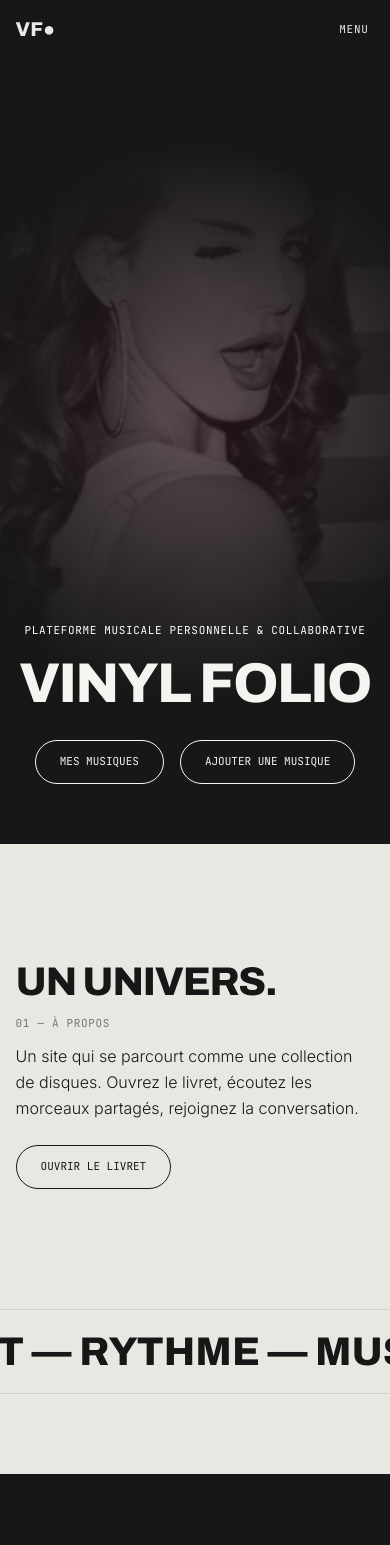
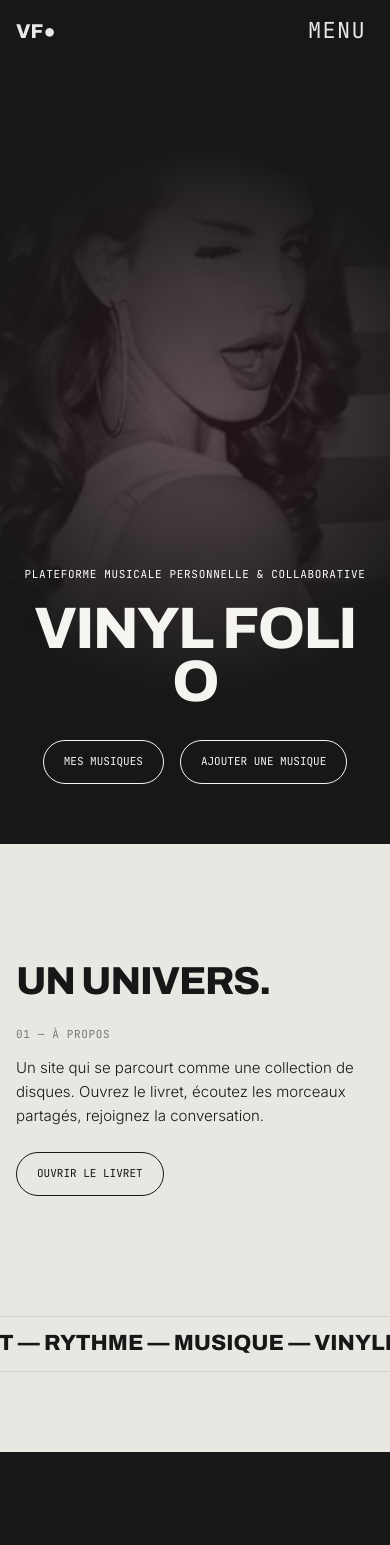
Before and after one commit to mfrgt4/vinyl-folio, a React (Vite) app: page / in a window 390 px wide. Shown: the top 1545 px of the page. Built offline with nearby package versions, Linux system fonts and the light colour scheme.

Commit message:
Update styles.css

```diff
--- a/src/styles.css
+++ b/src/styles.css
@@ -1,20 +1,19 @@
 :root{--bg:#E8E7E2;--paper:#F5F4F0;--ink:#171717;--grey:#777671;--line:#D2D1CC;--pink:#BF2158;--pink-dark:#C46A8A}
-*{box-sizing:border-box;margin:0}body{background:var(--bg);color:var(--ink);font:300 16px/1.6 Inter,sans-serif}
-::selection{background:var(--pink);color:#fff}
+*{box-sizing:border-box;margin:0}html,body{overflow-x:hidden}body{background:var(--bg);color:var(--ink);font:300 16px/1.6 Inter,sans-serif;-webkit-text-size-adjust:100%}
+img,video,canvas,svg{max-width:100%;height:auto}::selection{background:var(--pink);color:#fff}
 ::-moz-selection{background:var(--pink);color:#fff}
-a{color:inherit;text-decoration:none}button{font:inherit;cursor:pointer;background:none;border:0;color:inherit}
+a{color:inherit;text-decoration:none}button{font:inherit;cursor:pointer;background:none;border:0;color:inherit;-webkit-tap-highlight-color:transparent}
 .mono{font-family:'JetBrains Mono',monospace;font-size:11px;letter-spacing:.06em;text-transform:uppercase;color:var(--grey)}
-h1,h2{font-family:Archivo,sans-serif;font-stretch:75%;font-weight:800;line-height:.88;letter-spacing:-.03em;text-transform:uppercase}
-h1{font-size:clamp(56px,13vw,200px)}h2{font-size:clamp(40px,8vw,110px)}
+h1,h2{font-family:Archivo,sans-serif;font-stretch:75%;font-weight:800;line-height:.88;letter-spacing:-.03em;text-transform:uppercase;overflow-wrap:break-word}
+h1{font-size:clamp(48px,11vw,200px)}h2{font-size:clamp(36px,8vw,110px)}
 .nav{position:fixed;inset:0 0 auto;z-index:50;display:flex;justify-content:space-between;align-items:center;padding:18px 4vw;mix-blend-mode:difference;color:#fff}
 .nav nav{display:flex;gap:28px}.nav a{font-family:'JetBrains Mono';font-size:11px;text-transform:uppercase;position:relative}
 .nav a.on::after{content:'';position:absolute;left:0;right:0;bottom:-4px;height:1px;background:#29C68A}
-.burger{display:none}
-@media(max-width:860px){.burger{display:block}.nav nav{position:fixed;inset:0;background:var(--ink);flex-direction:column;justify-content:center;align-items:center;font-size:24px;transform:translateY(-100%);transition:transform .7s cubic-bezier(.7,0,.2,1)}.nav nav.open{transform:none}}
+.burger{display:none;font-size:22px;line-height:1;padding:8px}
 .page{min-height:100vh;padding:120px 4vw 60px}
-.hero{height:100vh;margin:-120px -4vw 0;background:#171717;color:var(--paper);display:flex;flex-direction:column;justify-content:center;align-items:center;position:relative;overflow:hidden;text-align:center}
+.hero{height:100svh;min-height:560px;margin:-120px -4vw 0;background:#171717;color:var(--paper);display:flex;flex-direction:column;justify-content:center;align-items:center;position:relative;overflow:hidden;text-align:center;padding:120px 4vw 60px}
 .hero canvas{position:absolute!important;inset:0}.hero>*:not(canvas){position:relative}
-.btn{display:inline-block;border:1px solid currentColor;padding:12px 24px;border-radius:99px;font-family:'JetBrains Mono';font-size:11px;text-transform:uppercase;transition:.4s}
+.btn{display:inline-block;border:1px solid currentColor;padding:12px 24px;border-radius:99px;font-family:'JetBrains Mono';font-size:11px;text-transform:uppercase;transition:.4s;text-align:center;white-space:nowrap}
 .btn:hover{background:var(--pink);border-color:var(--pink);color:#fff;transform:translateY(-3px)}
 .marquee{overflow:hidden;white-space:nowrap;border-block:1px solid var(--line);padding:20px 0}.marquee div{display:inline-block;animation:m 30s linear infinite;font:800 40px Archivo;font-stretch:75%;text-transform:uppercase}
 @keyframes m{to{transform:translateX(-50%)}}@keyframes spin{to{transform:rotate(360deg)}}
@@ -24,10 +23,71 @@ h1{font-size:clamp(56px,13vw,200px)}h2{font-size:clamp(40px,8vw,110px)}
 .rec .disc::after{content:'';position:absolute;inset:36%;border-radius:50%;background:var(--pink)}
 .rec .cover{position:absolute;inset:0;box-shadow:0 18px 30px -18px #0008;transition:transform .8s cubic-bezier(.2,.8,.2,1)}
 .rec:hover .cover{transform:translateX(-14%) translateZ(40px) rotate(-3deg)}.rec:hover .disc{transform:translateX(30%);animation:spin 3s linear infinite}
-.track{display:grid;grid-template-columns:40px 48px 1fr auto;gap:16px;align-items:center;padding:12px 8px;border-bottom:1px solid var(--line);width:100%;text-align:left;position:relative}
+.track{display:grid;grid-template-columns:40px 48px 1fr auto;gap:16px;align-items:center;padding:12px 8px;border-bottom:1px solid var(--line);width:100%;text-align:left;position:relative;min-width:0}
+.track>*{min-width:0;overflow-wrap:break-word}
 .track.on{color:var(--pink)}.track:hover{padding-left:20px;transition:.3s}
-.sq{width:48px;height:48px}.split{display:grid;grid-template-columns:1fr 1fr;gap:4vw}
-@media(max-width:860px){.split{grid-template-columns:1fr}}
+.sq{width:48px;height:48px;flex-shrink:0}.split{display:grid;grid-template-columns:1fr 1fr;gap:4vw}
 .field{display:block;margin:28px 0;border-bottom:1px solid var(--ink);transition:.3s}.field:focus-within{border-color:var(--pink)}
 .field input,.field textarea{width:100%;background:none;border:0;outline:0;font:300 28px Inter;padding:6px 0;color:var(--ink)}
-.err{color:var(--pink)}.tag{border:1px solid var(--line);padding:4px 12px;border-radius:99px;margin-right:8px}.tag.on{background:var(--ink);color:#fff}
+.err{color:var(--pink)}.tag{border:1px solid var(--line);padding:4px 12px;border-radius:99px;margin-right:8px;margin-bottom:8px}.tag.on{background:var(--ink);color:#fff}
+
+/* ============ RESPONSIVE SOIGNÉ ============ */
+
+/* TABLETTE - 1024px */
+@media(max-width:1024px){
+  .page{padding:110px 5vw 50px}
+  .hero{margin:-110px -5vw 0;padding:110px 5vw 50px}
+  .split{gap:32px}
+  .stage{height:380px}
+  .marquee div{font-size:32px}
+}
+
+/* MOBILE - 860px */
+@media(max-width:860px){
+  body{font-size:15px}
+  .burger{display:block;mix-blend-mode:difference;color:#fff}
+  .nav{padding:14px 5vw}
+  .nav nav{position:fixed;inset:0;background:var(--ink);flex-direction:column;justify-content:center;align-items:center;gap:32px;font-size:24px;transform:translateY(-100%);transition:transform .7s cubic-bezier(.7,0,.2,1);z-index:60;padding:80px 24px 40px}
+  .nav nav.open{transform:none}
+  .nav nav a{font-size:18px;letter-spacing:.08em}
+  .nav a.on::after{bottom:-8px}
+  .page{padding:100px 5vw 40px}
+  .hero{min-height:520px;margin:-100px -5vw 0;padding:100px 5vw 48px;justify-content:flex-end}
+  .hero h1{font-size:clamp(48px,14vw,96px)}
+  .split{grid-template-columns:1fr;gap:28px}
+  .marquee{padding:14px 0}.marquee div{font-size:26px}
+  .stage{height:340px;margin-top:24px}
+  .rec{width:210px;height:210px;margin-left:-105px;top:20px}
+  .track{grid-template-columns:32px 44px 1fr auto;gap:12px;padding:12px 4px}
+  .track:hover{padding-left:8px}
+  .sq{width:44px;height:44px}
+  .field input,.field textarea{font-size:22px}
+  .btn{padding:12px 20px}
+}
+
+/* PETIT TÉLÉPHONE - 600px */
+@media(max-width:600px){
+  .page{padding:88px 16px 32px}
+  .nav{padding:12px 16px}
+  .hero{margin:-88px -16px 0;padding:88px 16px 36px;min-height:480px}
+  .hero h1{font-size:clamp(42px,15vw,72px);line-height:.9}
+  .hero .btn{width:100%}
+  h2{font-size:clamp(32px,10vw,48px)}
+  .marquee div{font-size:22px}
+  .stage{height:280px}
+  .rec{width:180px;height:180px;margin-left:-90px}
+  .track{grid-template-columns:28px 40px 1fr auto;gap:10px}
+  .sq{width:40px;height:40px}
+  .field{margin:22px 0}
+  .field input,.field textarea{font-size:19px}
+  .tag{padding:4px 10px;margin-right:6px;font-size:10px}
+}
+
+/* TRÈS PETIT - 380px */
+@media(max-width:380px){
+  .hero h1{font-size:40px}
+  .rec{width:160px;height:160px;margin-left:-80px}
+  .track{grid-template-columns:24px 36px 1fr auto}
+  .sq{width:36px;height:36px}
+  .btn{font-size:10px;padding:11px 16px}
+}
```
